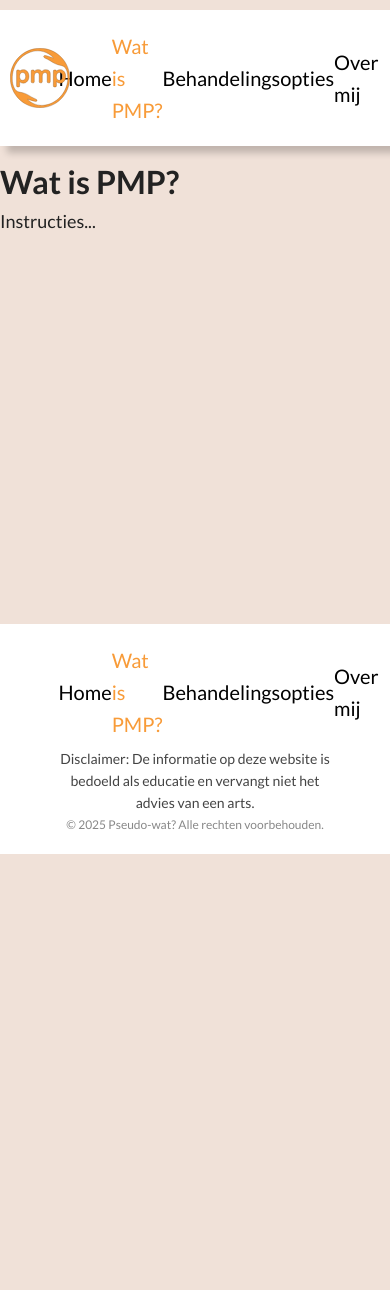
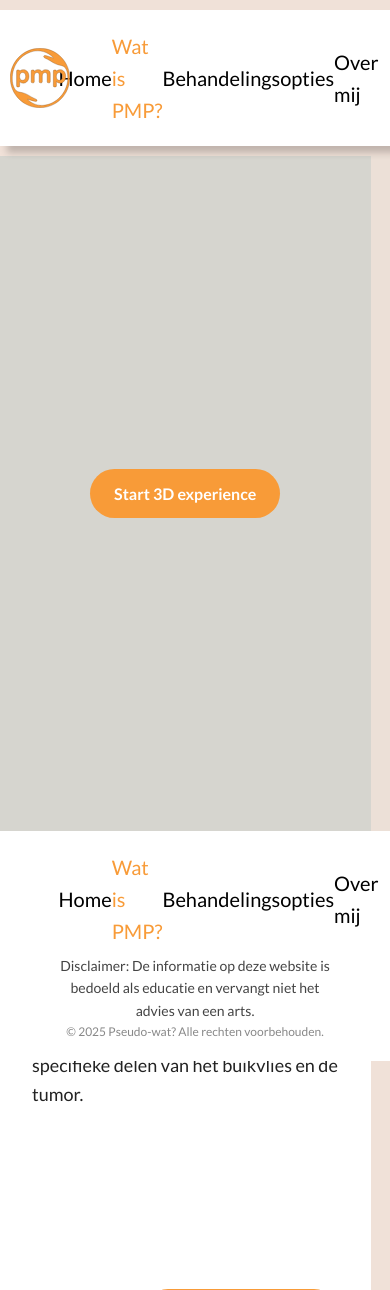
Before and after one commit to RachellevanUden/pseudo-wat-final, a React (Vite) app: page /WatIsPmp in a window 390 px wide. Shown: the top 1290 px of the page. Before the commit the page ends 854 px from the top, so only its background shows below. Built offline with nearby package versions, Linux system fonts and the light colour scheme.

Commit message:
feat(watispmp): added responsive layout with 3D canvas placeholder and info panel

```diff
--- a/src/pages/WatIsPmp.jsx
+++ b/src/pages/WatIsPmp.jsx
@@ -1,10 +1,26 @@
+import '../styles/WatIsPmp.css';
+import { Link } from 'react-router-dom';
+
 function WatIsPmp() {
-    return (
-        <div>
-            <h2>Wat is PMP?</h2>
-            <p>Instructies...</p>
+  return (
+    <main className="pmp-layout">
+      <section className="pmp-canvas">
+        {/* Three.js canvas */}
+        <div className="canvas-placeholder">
+            <button className="button">Start 3D experience</button>
         </div>
-    );
+      </section>
+
+      <aside className="pmp-info-box">
+        <h2>Wat is PMP?</h2>
+        <h3>Instructies</h3>
+        <p>
+          Klik en sleep om het 3D-model van het abdomen te draaien en te zoomen op specifieke delen van het buikvlies en de tumor.
+        </p>
+        <Link to="/Behandelingsopties" className="button">Meer behandelingen</Link>
+      </aside>
+    </main>
+  );
 }
 
 export default WatIsPmp;
--- /dev/null
+++ b/src/styles/WatIsPmp.css
@@ -0,0 +1,49 @@
+
+.pmp-layout {
+  display: flex;
+  flex-wrap: wrap;
+  padding: 0 5vw 0 0;
+  background-color: #ece0d7;
+  box-sizing: border-box;
+  height: 80vh;
+}
+
+.pmp-canvas {
+  flex: 1 1 65%;
+  min-width: 300px;
+}
+
+.canvas-placeholder {
+  background-color: #d6d5cf;
+  height: 80vh;
+  display: flex;
+  justify-content: center;
+  align-items: center;
+}
+
+.pmp-info-box h2 {
+  padding-bottom: 2rem;
+}
+
+.pmp-info-box {
+  flex: 1 1 35%;
+  min-width: 280px;
+  max-width: 500px;
+  height: 80%;
+  align-self: center;
+  background-color: white;
+  border-radius: 0 10px 10px 0;
+  padding: 2rem;
+  display: flex;
+  flex-direction: column;
+}
+
+.pmp-info-box .button {
+  margin-top: auto;
+  align-self: flex-end;
+  width: fit-content;
+}
+
+button {
+  all: unset;
+}
```
Also changed, not shown: src/App.css (line endings or trailing spaces).
